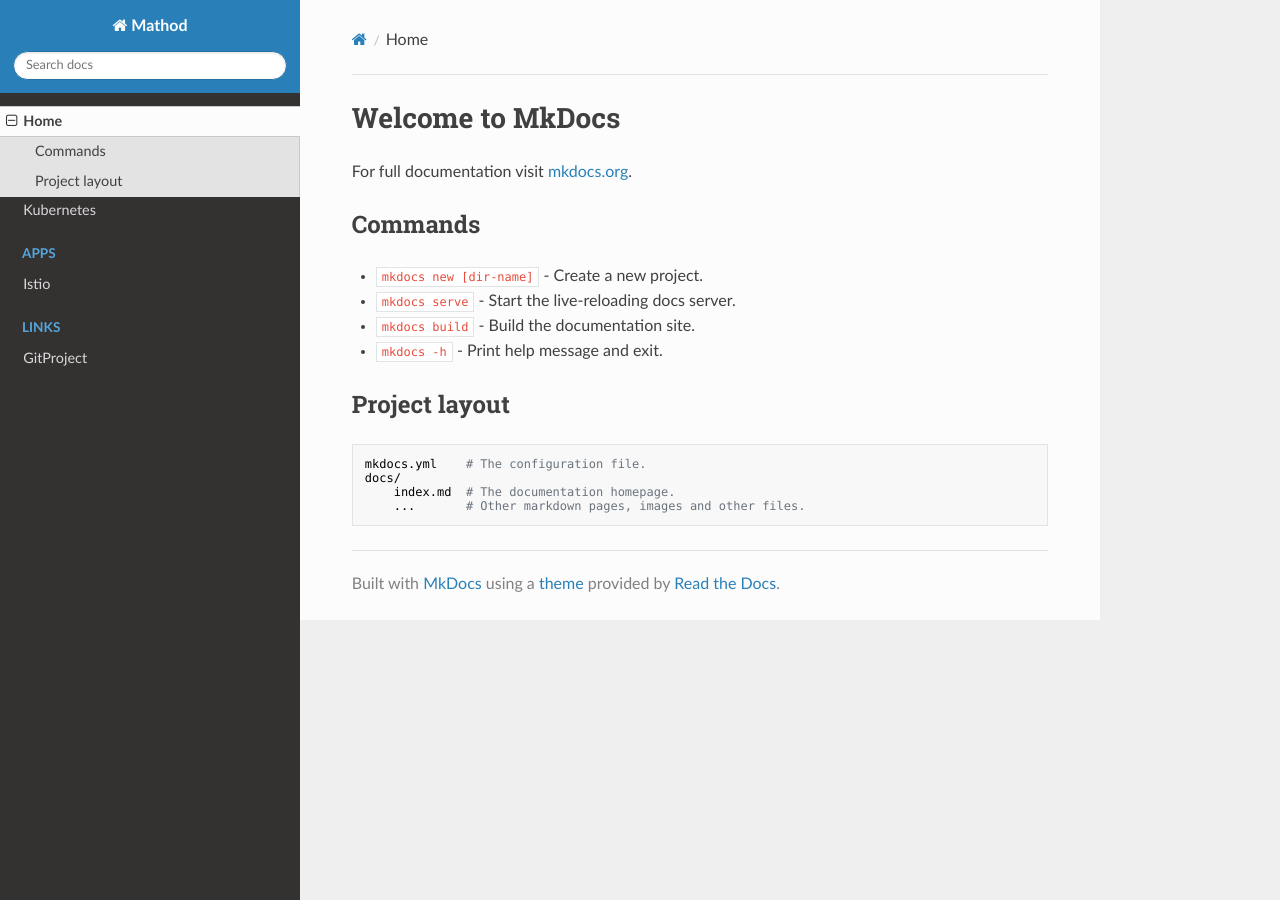
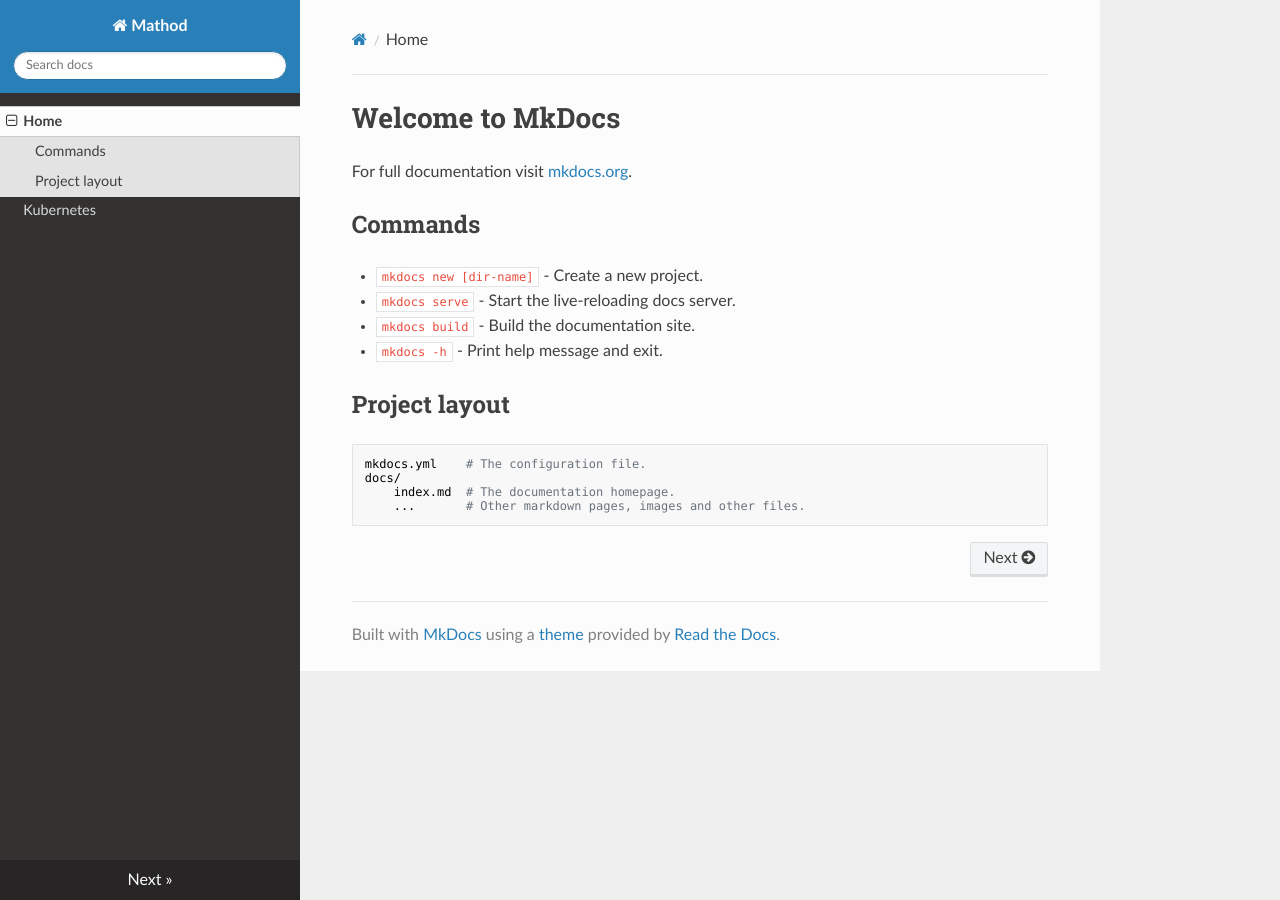
Before and after one commit to Mathod95/docs, an MkDocs documentation site: the page built from docs/index.md, in a window 1280 px wide. Built offline with MkDocs 1.6.1, drawn with Linux system fonts in a browser that asks for light colours; nearby versions of some CDN libraries.

Commit message:
fix structure

```diff
--- a/mkdocs.yml
+++ b/mkdocs.yml
@@ -2,8 +2,4 @@
 theme: readthedocs
 nav:
     - Home: index.md
-    - Kubernetes: kubernetes/kubernetes.md
-    - 'Apps':
-        - 'Istio': 'argocd/foreword.md'
-    - 'Links':
-        - 'GitProject': 'links/project_git.md'
+    - Kubernetes: kubernetes.md
```
